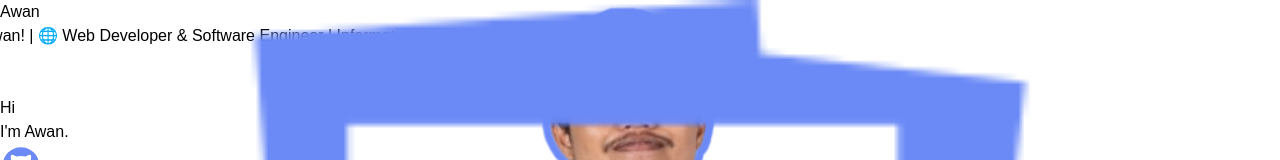
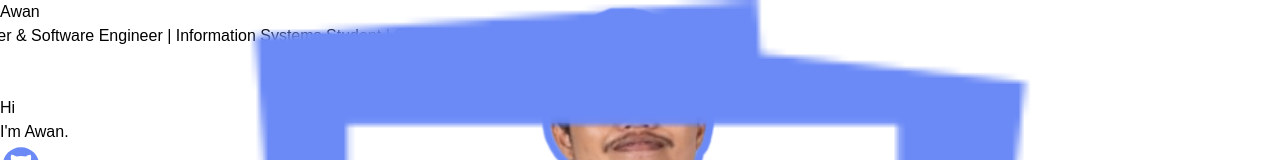
Before and after one commit to nawa316/Profile-Web, a Next.js app: page / in a window 1280 px wide. Shown: the top 160 px of the page. Built offline with nearby package versions, Linux system fonts and the light colour scheme; a web font is replaced by a local one.

Commit message:
change running text

```diff
--- a/src/app/components/RunningText.tsx
+++ b/src/app/components/RunningText.tsx
@@ -10,7 +10,7 @@ export default function RunningText() {
         animate={{ x: ["100%", "-100%"] }}
         transition={{ repeat: Infinity, duration: 10, ease: "linear" }}
       >
-        🚀 Halo, saya Awan! | 🌐 Web Developer & Software Engineer | Information Systems Student
+        🌐 Web Developer & Software Engineer | Information Systems Student | Open To Work
       </motion.div>
     </div>
   );
```
